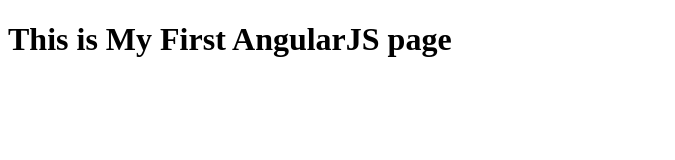
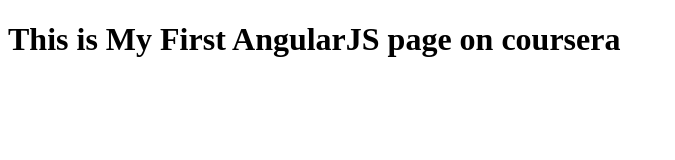
Before and after one commit to anand121023/angular-test, a plain HTML site: page index.html in a window 1280 px wide. Shown: the whole page, without its empty margins (0-675 px from the left). Drawn offline with Linux system fonts and the light colour scheme.

Commit message:
added some text in page.

```diff
--- a/index.html
+++ b/index.html
@@ -4,6 +4,6 @@
 	<title>Hello Coursera</title>
 </head>
 <body>
-<h1>This is My First AngularJS page</h1>
+<h1>This is My First AngularJS page on coursera</h1>
 </body>
 </html>
```
